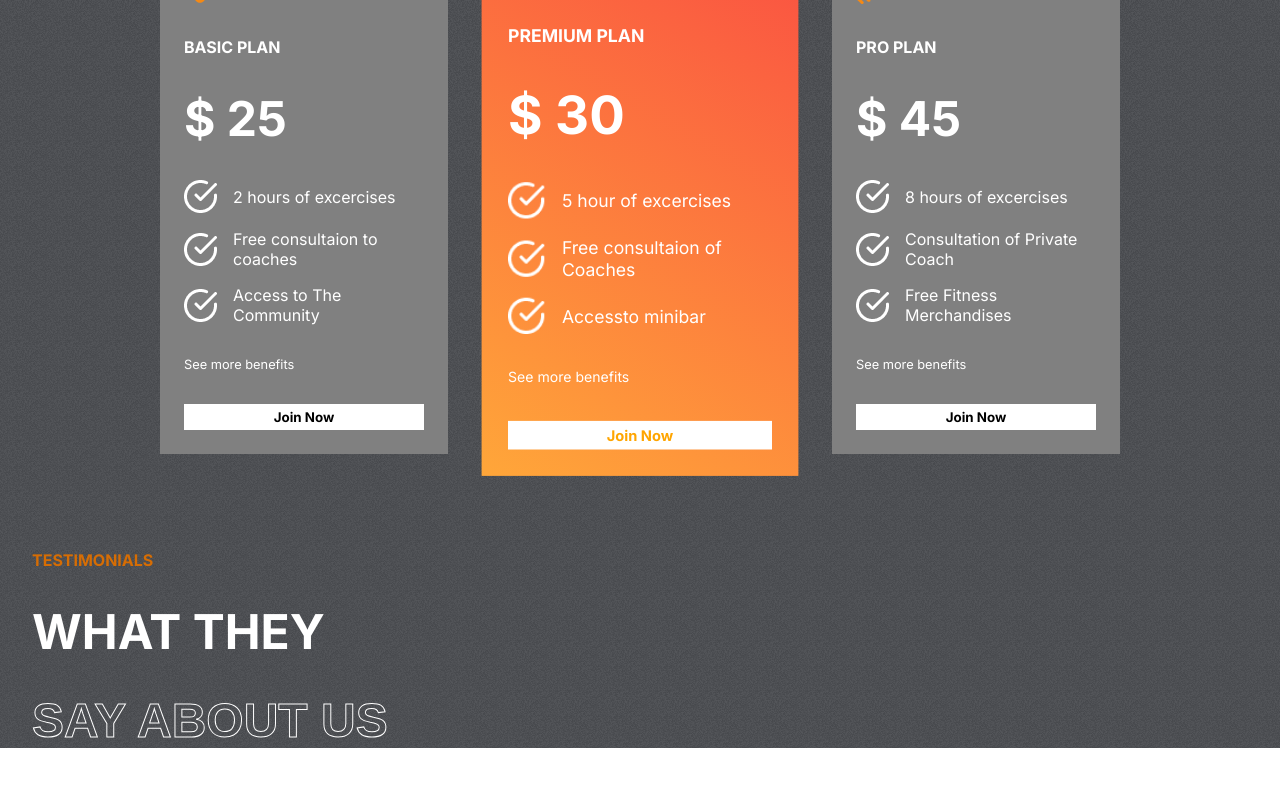
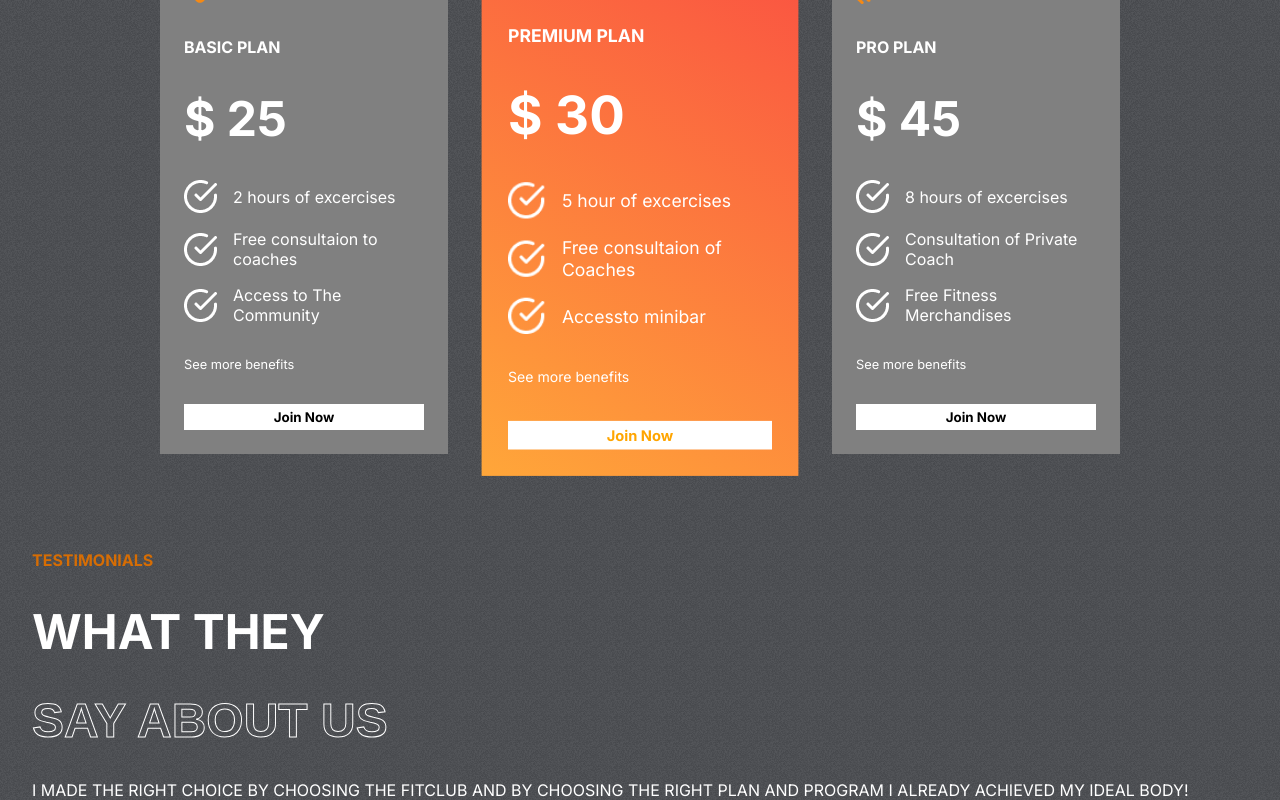
Before and after one commit to Sisanda0/Sisanda0, a React (Create React App) app in the folder Downloads/FitClub-Starter-d82a075a4e478e1ece2ecbc6aae57d7eeb496dbf/: page / in a window 1280 px wide. Shown: the part 2044-2844 px from the top of the page. Before the commit the page ends 2792 px from the top, so only its background shows below. Built offline with nearby package versions, Linux system fonts and the light colour scheme.

Commit message:
Added 1st review

```diff
--- a/Downloads/FitClub-Starter-d82a075a4e478e1ece2ecbc6aae57d7eeb496dbf/src/assets/Testimonials/Testimonials.jsx
+++ b/Downloads/FitClub-Starter-d82a075a4e478e1ece2ecbc6aae57d7eeb496dbf/src/assets/Testimonials/Testimonials.jsx
@@ -1,5 +1,6 @@
-import React from 'react'
-import './Testimonials.css'
+import React from 'react';
+import './Testimonials.css';
+import {testimonialsData} from "../../data/testimonialsData";
 const Testimonials = ()=>{
     return (
         <div className="Testimonials">
@@ -7,6 +8,9 @@ const Testimonials = ()=>{
                <span >Testimonials</span>
                <span>What they </span>
                <span className="stroke-text">say about us</span>
+               <span>
+                   {testimonialsData[0].review}
+               </span>
             </div>
             <div className="right-t"></div>
 
```
